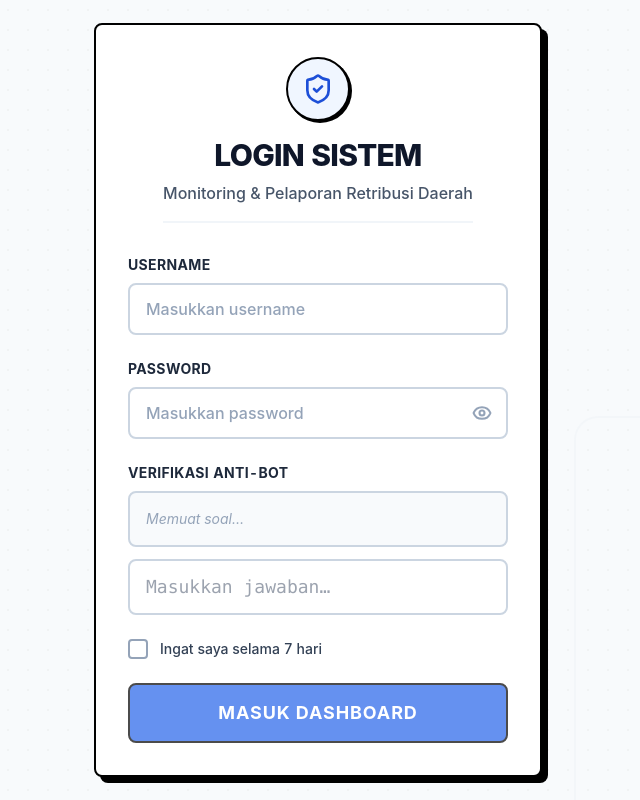
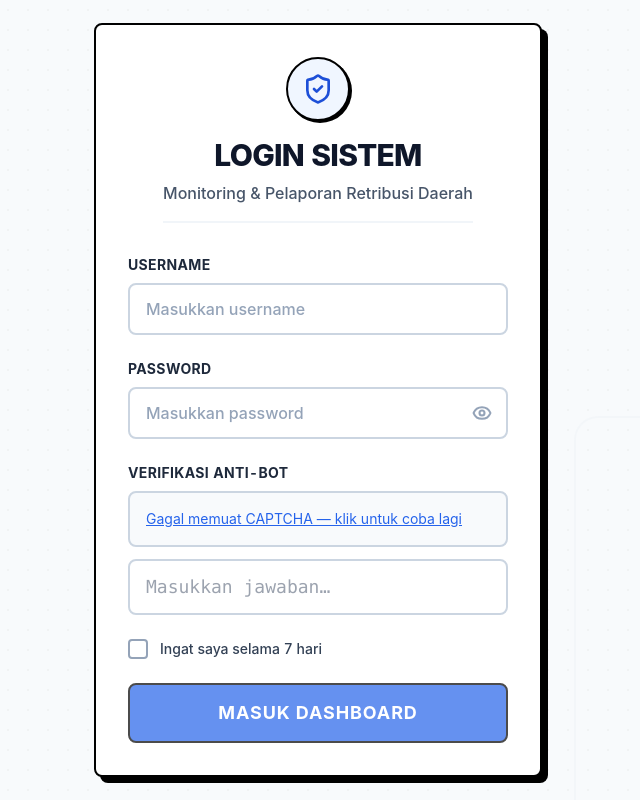
Before and after one commit to blinkihc/retribusi-report, a React (Vite) app: page /login in a window 1280 px wide. Shown: the whole page, without its empty margins (322-962 px from the left). Built offline with nearby package versions, Linux system fonts and the light colour scheme; no server answers.

Commit message:
fix: infinite rendering loop fetching captcha on login page

```diff
--- a/src/pages/LoginPage.tsx
+++ b/src/pages/LoginPage.tsx
@@ -12,7 +12,7 @@
  */
 
 import { Eye, EyeOff, RefreshCw, ShieldCheck } from 'lucide-react'
-import { useEffect, useState } from 'react'
+import { useCallback, useEffect, useState } from 'react'
 import { Form, useActionData, useNavigation } from 'react-router-dom'
 import { Footer } from '../components/layout/Footer'
 
@@ -45,12 +45,12 @@ export default function LoginPage() {
   const [captcha, setCaptcha] = useState<{ id: string; question: string } | null>(null)
   const [captchaLoading, setCaptchaLoading] = useState(false)
 
-  const loadCaptcha = async () => {
+  const loadCaptcha = useCallback(async () => {
     setCaptchaLoading(true)
     const data = await fetchCaptcha()
     setCaptcha(data)
     setCaptchaLoading(false)
-  }
+  }, [])
 
   useEffect(() => {
     loadCaptcha()
```
